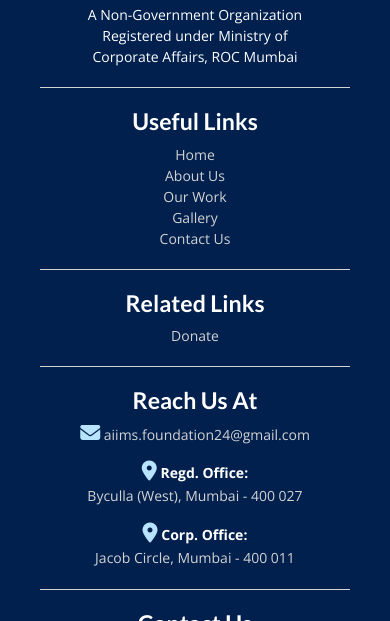
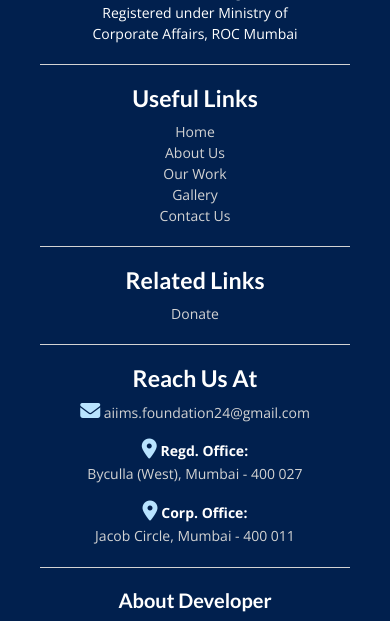
Before and after one commit to balotiyash/SantaniLifeCareFoundation, a PHP site: page /user/view/ContactUs.php in a window 390 px wide. Shown: the part 2536-3157 px from the top of the page. Run offline with PHP 8.4, Linux system fonts and the light colour scheme; some libraries are stand-ins or nearby versions.

Commit message:
Some changes

```diff
--- a/shared/style/FooterStyle.css
+++ b/shared/style/FooterStyle.css
@@ -3,7 +3,7 @@
  * Author: Yash Balotiya
  * Description: This file contains all the styling part of the Footer
  * Created on: 31/07/2024
- * Last Modified: 25/11/2024
+ * Last Modified: 27/11/2024
 **/
 
 /* Main Footer */
@@ -102,6 +102,10 @@
     cursor: pointer;
 }
 
+#aboutDevHeader {
+    text-align: center;
+}
+
 /* Copywrite */
 #copyFooter {
     width: 100%;
@@ -179,4 +183,8 @@
         height: 1px;
         background-color: lightgray;
     }
+
+    #aboutDevHeader {
+        font-size: 20px;
+    }
 }
--- a/shared/view/Footer.html
+++ b/shared/view/Footer.html
@@ -58,18 +58,18 @@
         <span class="divider"></span>
 
         <!-- Contact Us -->
-        <div id="contactDiv">
+        <!-- <div id="contactDiv">
             <h3>Contact Us</h3>
             <p><i class="fa-duotone fa-solid fa-phone"></i> <a href="tel:9004752929">+91 90047 52929</a></p>
             <p><i class="fa-duotone fa-solid fa-phone"></i> <a href="tel:9821324150">+91 98213 24150</a></p>
             <p><i class="fa-duotone fa-solid fa-phone"></i> <a href="tel:8369637088">+91 83696 37088</a></p>
-        </div>
+        </div> -->
 
-        <span class="divider"></span>
+        <!-- <span class="divider"></span> -->
 
         <!-- Dev Indo -->
         <div id="devInfo">
-            <h3>About Developer</h3>
+            <h3 id="aboutDevHeader">About Developer</h3>
             <img src="../../assets/images/AlgoDevs.png" alt="AlgoDevs" id="algoDevsImg"
                 onclick="window.location.href = 'https\:\/\/balotiyash.github.io/Personal-Portfolio/'">
             <h1 onclick="window.location.href = 'https\:\/\/balotiyash.github.io/Personal-Portfolio/'">Yash Balotiya
--- a/user/view/ContactUs.php
+++ b/user/view/ContactUs.php
@@ -35,11 +35,11 @@
         <section class="contactDiv">
             <p class>Contact Us On</p>
             <div>
-                <span>
+                <!-- <span>
                     <i class="fa-duotone fa-solid fa-phone-volume"></i>
                     &nbsp;
                     <a href="tel:9004752929">+91 90047 52929</a>
-                </span>
+                </span> -->
 
                 <span>
                     <i class="fa-duotone fa-solid fa-phone-volume"></i>
```
